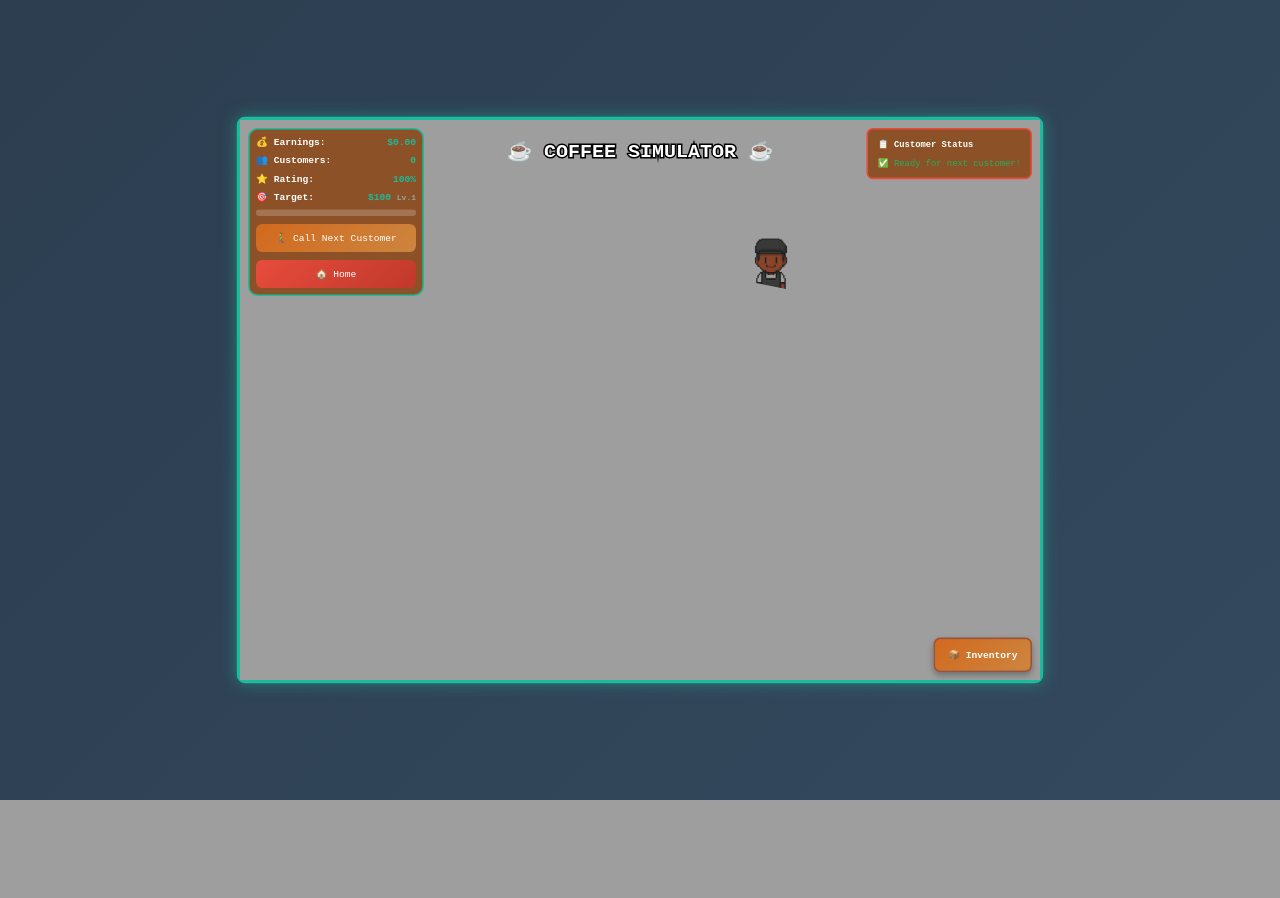
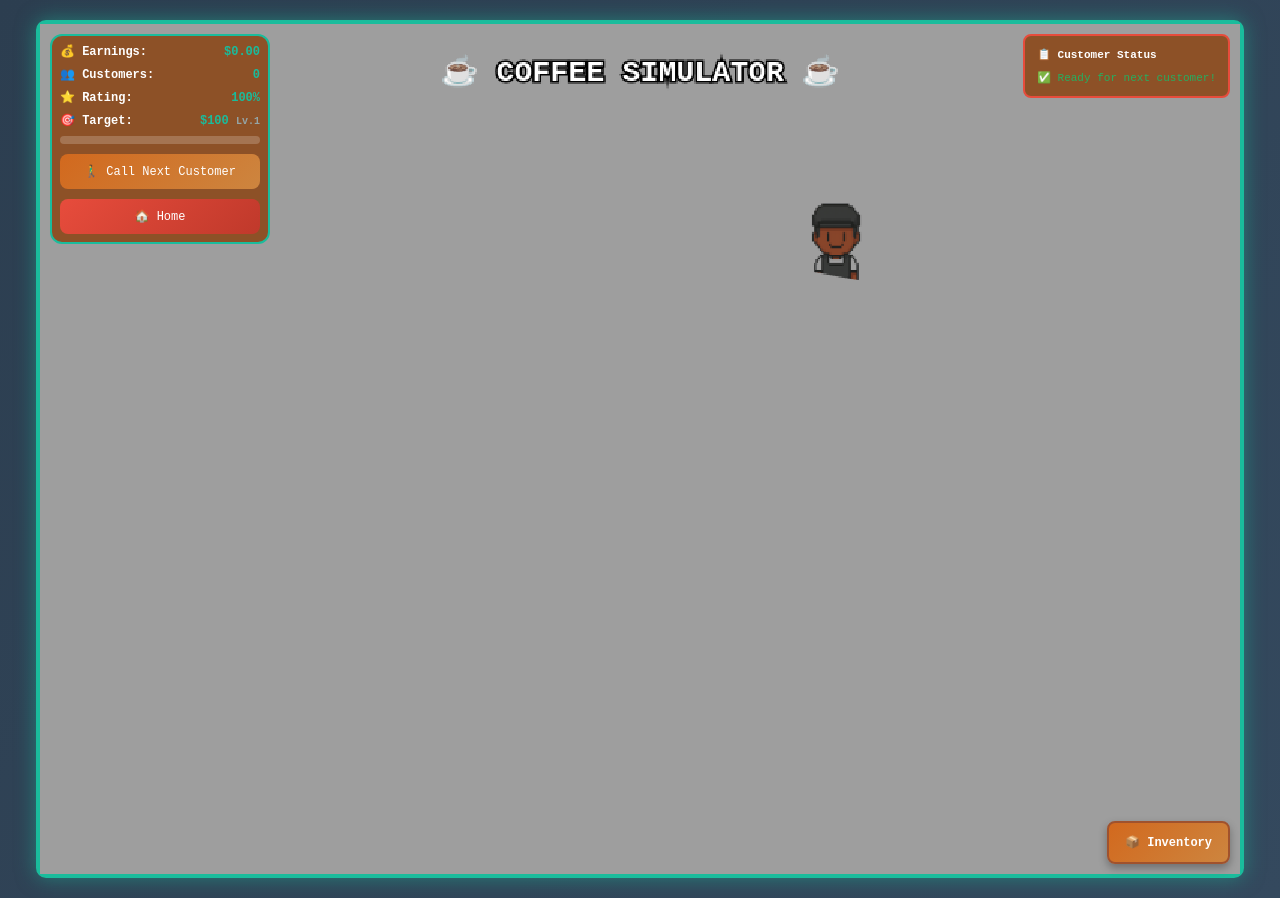
Before and after one commit to SamiaIslam22/Coffee-Simulator, a Flask app: page /pixel in a window 1280 px wide. Before the commit the page ends 800 px from the top, so only its background shows below. Run offline with Flask 3, Linux system fonts and the light colour scheme; some libraries are stand-ins or nearby versions.

Commit message:
Frontend fix

```diff
--- a/frontend/templates/pixel_game.html
+++ b/frontend/templates/pixel_game.html
@@ -25,15 +25,14 @@
     border-radius: 10px;
     box-shadow: 0 0 20px rgba(26, 188, 156, 0.5);
 
-    /* RESIZE: Make container smaller */
-    max-width: 1000px;  /* Reduced from 90vw */
-    max-height: 700px;  /* Reduced from 90vh */
-    width: 1000px;      /* Fixed width */
-    height: 700px;      /* Fixed height */
+    /* BIGGER: Increased container size */
+    max-width: 1200px;  /* Increased from 1000px */
+    max-height: 850px;  /* Increased from 700px */
+    width: 1200px;      /* Increased from 1000px */
+    height: 850px;      /* Increased from 700px */
 
     /* Center the game */
     margin: 20px auto;
-    transform: scale(0.8); /* Scale down by 20% */
     transform-origin: center;
 }
 
@@ -44,8 +43,8 @@
     image-rendering: crisp-edges;
 
     /* RESIZE: Smaller canvas */
-    width: 1000px;   /* Reduced from 800px */
-    height: 700px;   /* Reduced from 600px */
+    width: 1200px;   /* Reduced from 800px */
+    height: 850px;   /* Reduced from 600px */
 }
 
 /* Make UI panels smaller too */
```
